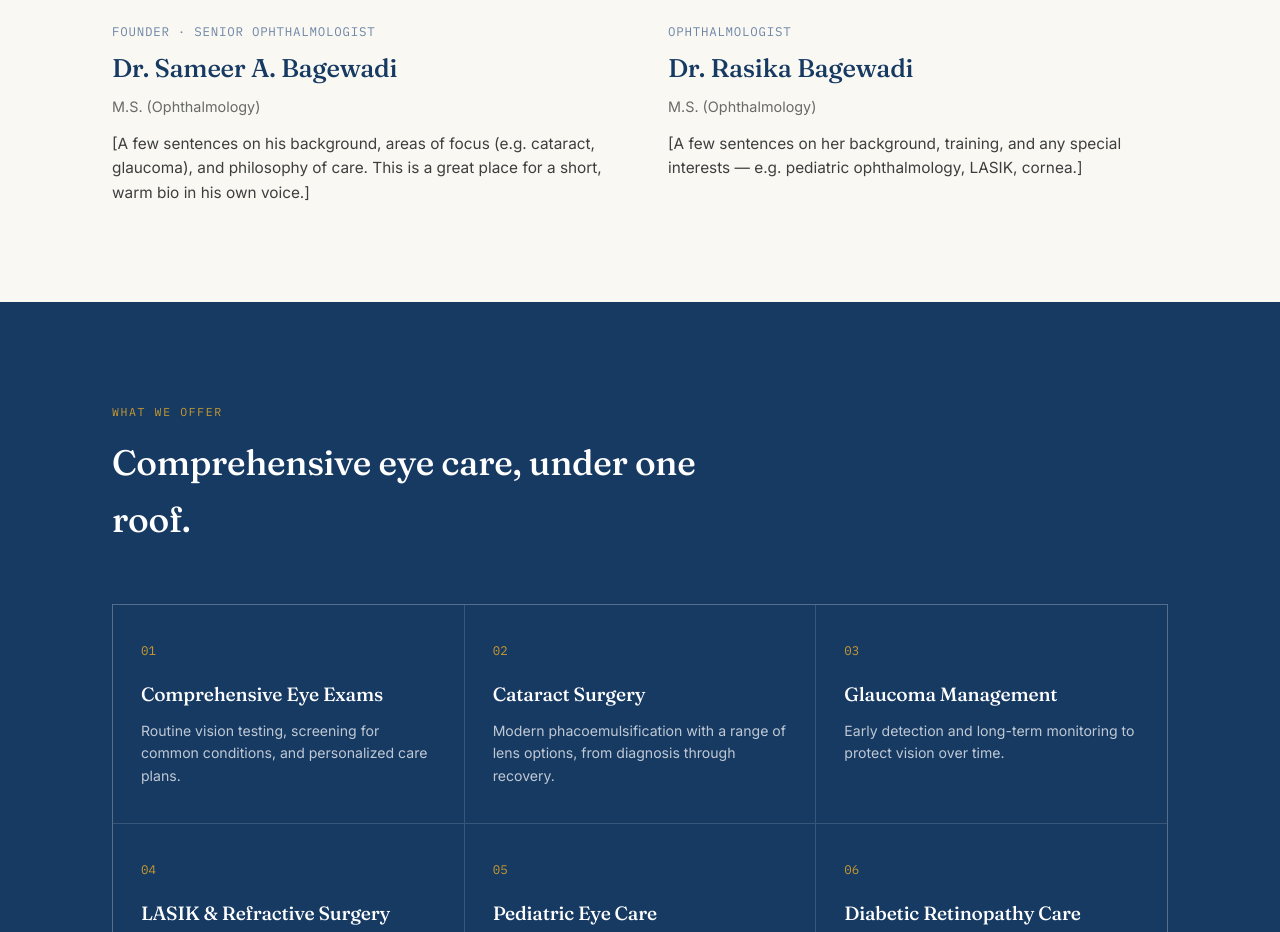
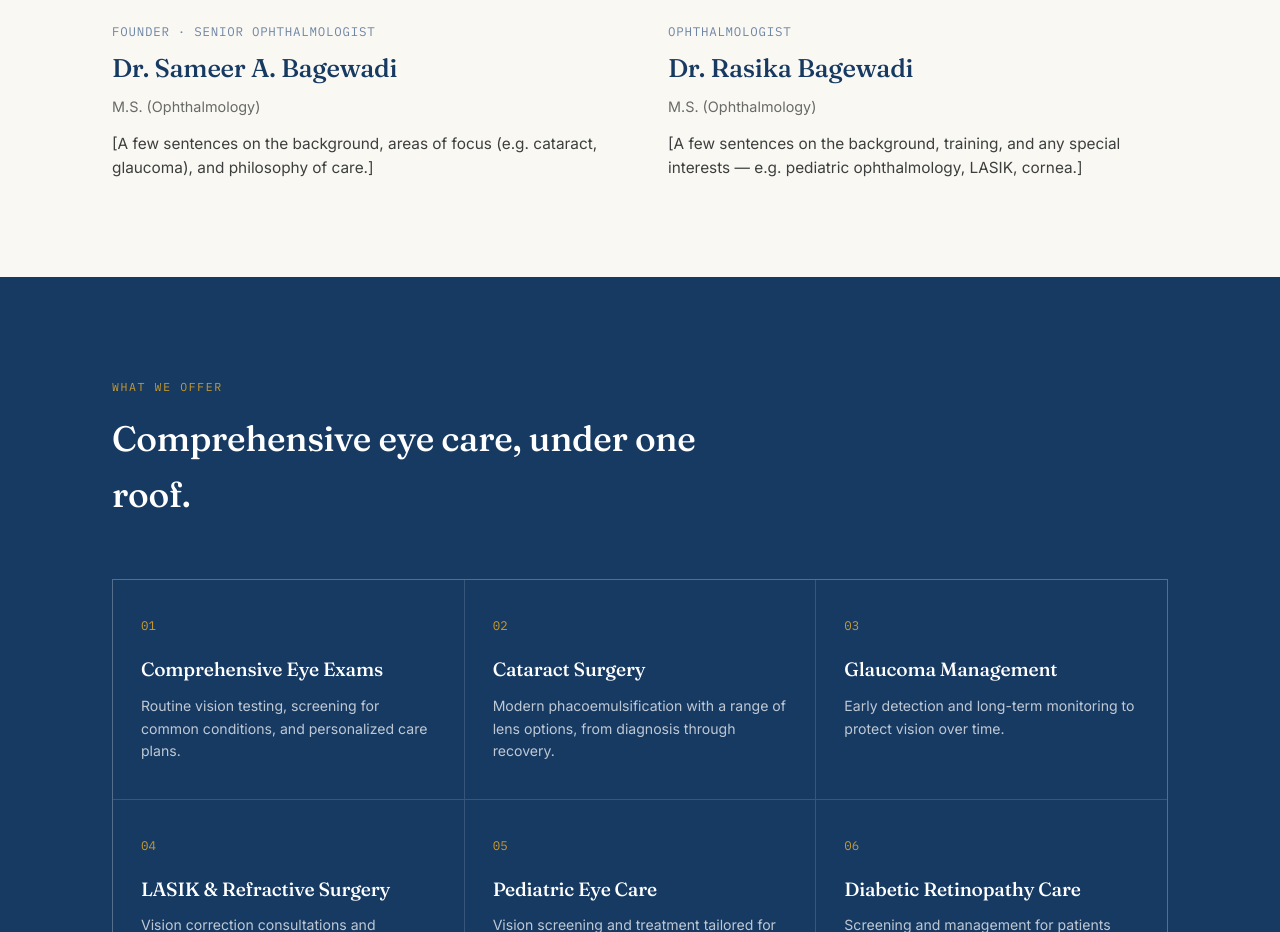
Before and after one commit to sanketbags/bagewadi-eye-care, a Next.js app: page / in a window 1280 px wide. Shown: the part 980-1912 px from the top of the page. Built offline with nearby package versions, Linux system fonts and the light colour scheme; a web font is replaced by a local one.

Commit message:
Update content

```diff
--- a/components/About.js
+++ b/components/About.js
@@ -4,13 +4,13 @@ const doctors = [
     role: "Founder · Senior Ophthalmologist",
     name: "Dr. Sameer A. Bagewadi",
     cred: "M.S. (Ophthalmology)",
-    bio: "[A few sentences on his background, areas of focus (e.g. cataract, glaucoma), and philosophy of care. This is a great place for a short, warm bio in his own voice.]",
+    bio: "[A few sentences on the background, areas of focus (e.g. cataract, glaucoma), and philosophy of care.]",
   },
   {
     role: "Ophthalmologist",
     name: "Dr. Rasika Bagewadi",
     cred: "M.S. (Ophthalmology)",
-    bio: "[A few sentences on her background, training, and any special interests — e.g. pediatric ophthalmology, LASIK, cornea.]",
+    bio: "[A few sentences on the background, training, and any special interests — e.g. pediatric ophthalmology, LASIK, cornea.]",
   },
 ];
 
```
